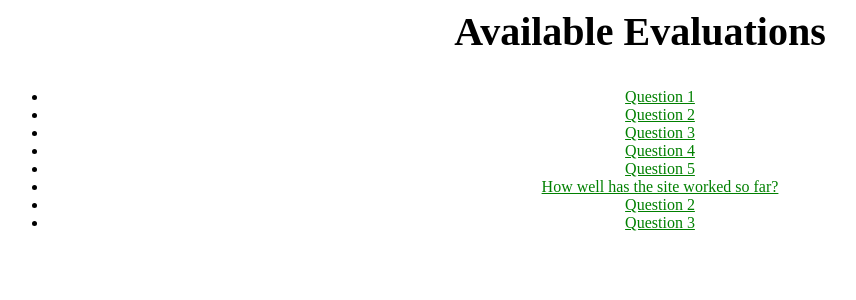
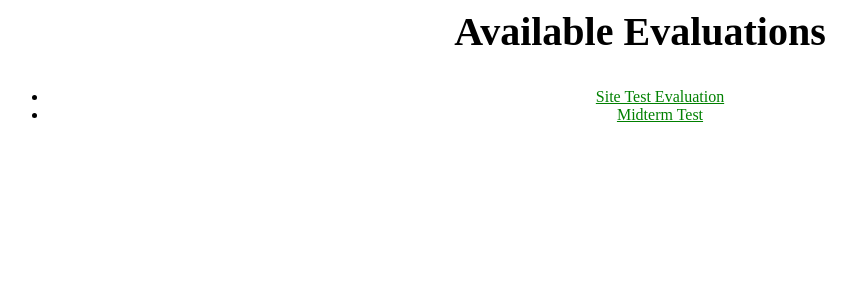
Before and after one commit to DBrouillet/CSCI370-Class-Survey-Website, a Django app: template csmsaleh/evaluation/templates/evaluation/index.html in a window 1280 px wide. Shown: the top 300 px of the page, without its empty margins (0-856 px from the left). Run offline with Django 3.2, Linux system fonts and the light colour scheme; the template is opened without the code that fills it: values that come from a table or form of the project are taken from there, others are empty; data comes from the database, SQL or seed files in the repository; both versions use the stored data as it was after the commit.

Commit message:
Fixed a bug with displaying evaluation list, added some comments for next steps and understanding

```diff
--- a/csmsaleh/evaluation/templates/evaluation/detail.html
+++ b/csmsaleh/evaluation/templates/evaluation/detail.html
@@ -2,8 +2,9 @@
 
 {% if error_message %}<p><strong>{{ error_message }}</strong></p>{% endif %}
 
-<form action="{% url 'evaluation:vote' question.id %}" method="post">
+<form action="{% url 'evaluation:vote' evaluation.id %}" method="post">
 {% csrf_token %}
+<!--TODO: Fix this to display multiple questions-->
 {% for choice in question.choice_set.all %}
     <input type="radio" name="choice" id="choice{{ forloop.counter }}" value="{{ choice.id }}">
     <label for="choice{{ forloop.counter }}">{{ choice.choice_text }}</label><br>
--- a/csmsaleh/evaluation/templates/evaluation/index.html
+++ b/csmsaleh/evaluation/templates/evaluation/index.html
@@ -3,11 +3,12 @@
 
 <link rel="stylesheet" type="text/css" href="{% static 'evaluation/style.css' %}">
 
+<!--This file displays all available evaluations from the recent list, as defined by latest_evaluation_list-->
 <h2 style="text-align:center; font-size: 40px;" >Available Evaluations</h2>
-{% if latest_question_list %}
+{% if latest_evaluation_list %}
     <ul style="text-align:center; ">
-    {% for question in latest_question_list %}
-        <li><a href="{% url 'evaluation:detail' question.id %}">{{ question.question_text }}</a></li>
+    {% for evaluation in latest_evaluation_list %}
+        <li><a href="{% url 'evaluation:detail' evaluation.id %}">{{ evaluation.eval_text }}</a></li>
     {% endfor %}
     </ul>
 {% else %}
--- a/csmsaleh/evaluation/views.py
+++ b/csmsaleh/evaluation/views.py
@@ -30,6 +30,7 @@ class ResultsView(generic.DetailView):
     model = Evaluation
     template_name = 'evaluation/results.html'
 
+#TODO: change this vote method to handle evaluations instead of polls
 def vote(request, question_id):
     question = get_object_or_404(Question, pk=question_id)
     try:
```
Also changed, not shown: csmsaleh/db.sqlite3.
